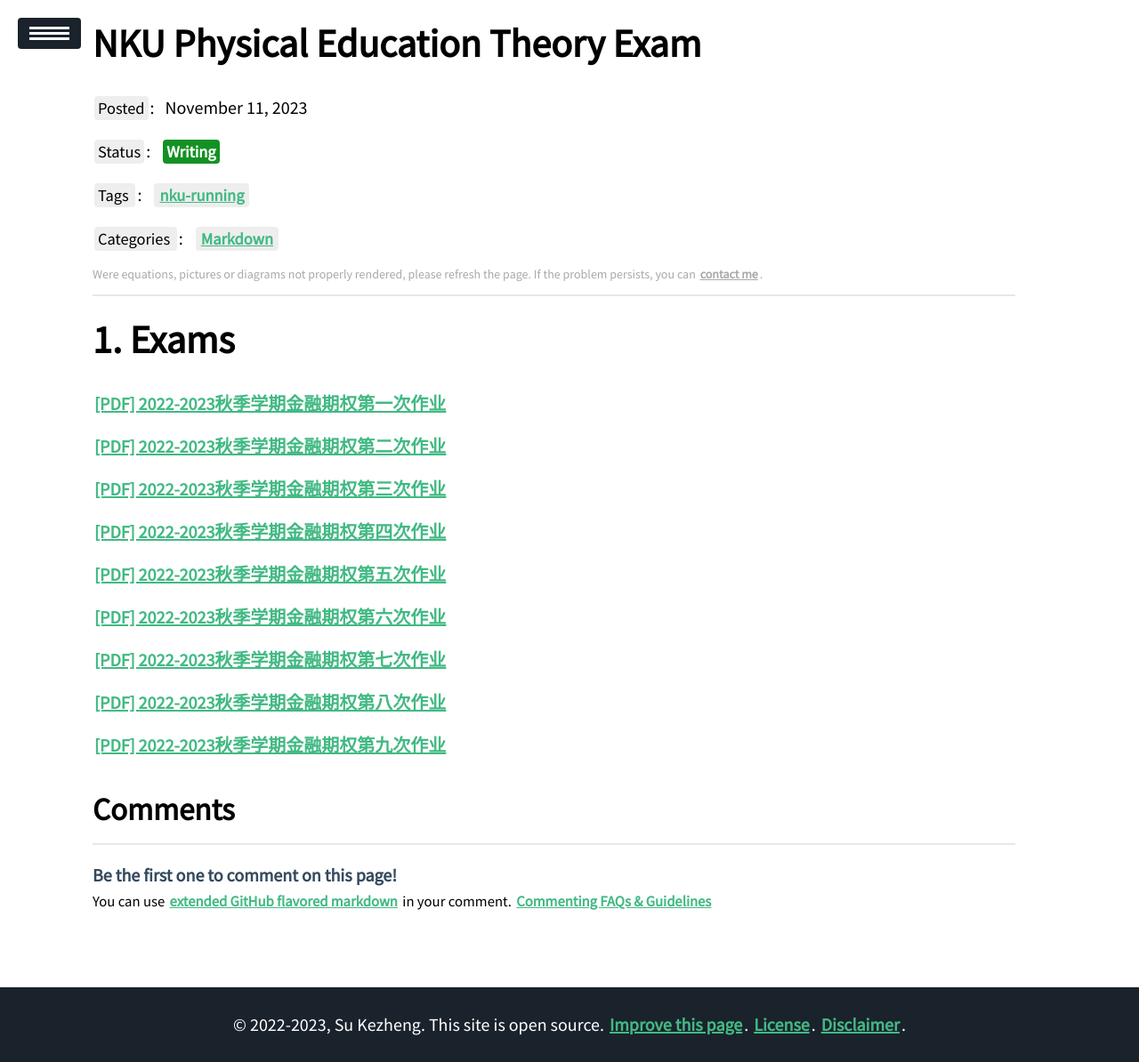
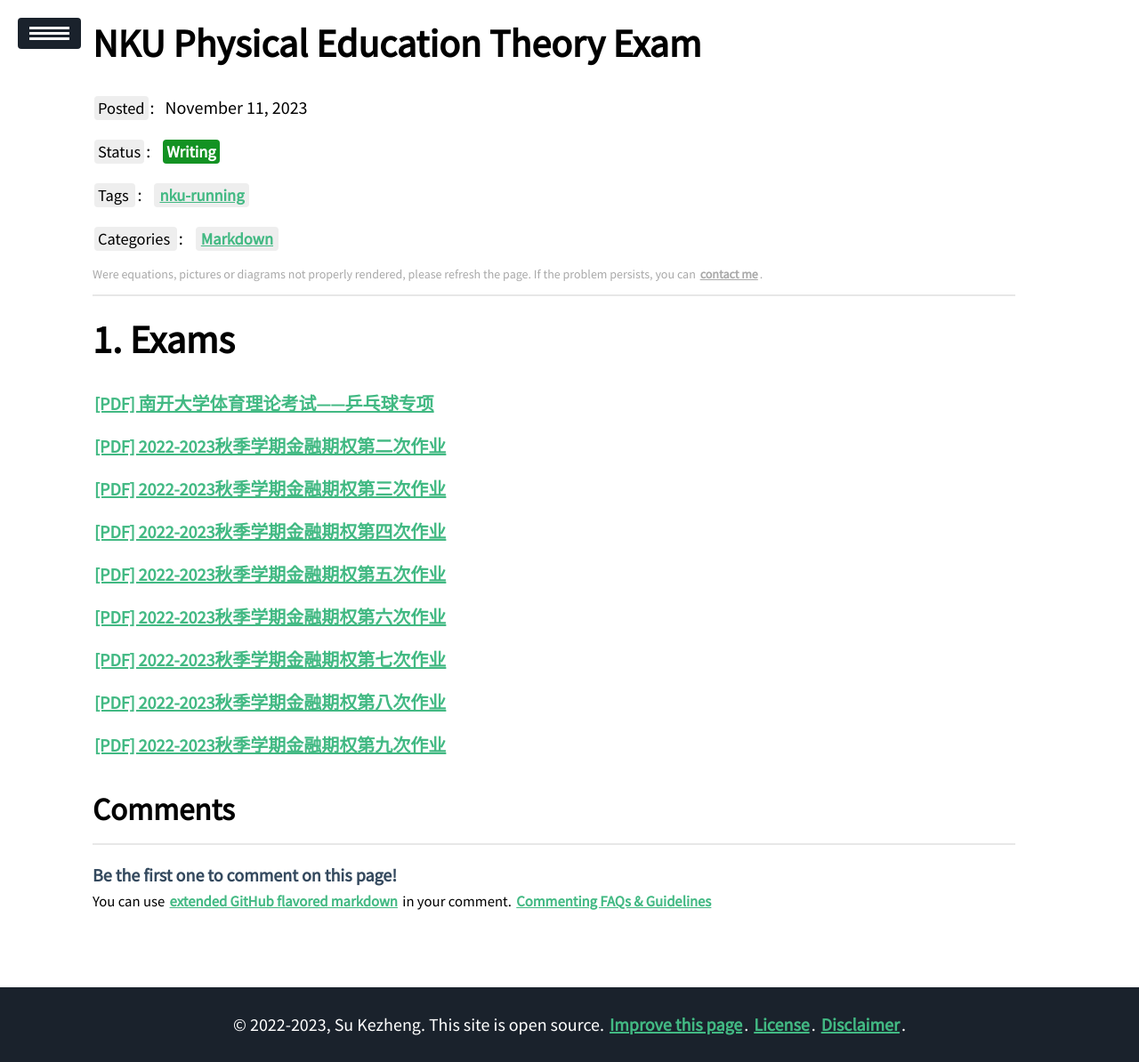
Before and after one commit to ssskz/ssskz.github.io, a Jekyll site: the page built from _posts/2023-11-11-NKU-Physical-Education-Theory-Exam.md, in a window 1280 px wide. Shown: the whole page at 89% size. Built offline with Jekyll 4.4.1, drawn with Linux system fonts in a browser that asks for light colours; our own code applies the rules of GitHub Pages for plain Markdown files; a script that is not in the unit is left out.

Commit message:
1
Signed-off-by: ssskz <12497590+ssskz@user.noreply.gitee.com>

```diff
--- a/_posts/2023-11-11-NKU-Physical-Education-Theory-Exam.md
+++ b/_posts/2023-11-11-NKU-Physical-Education-Theory-Exam.md
@@ -12,7 +12,7 @@ description: This is about the contents of Nankai University's Physical Educatio
 
 # Exams
 
-<p><a href="https://ssskz.github.io/materials/金融期权/金融期权01.pdf" target="_blank">[PDF] 2022-2023秋季学期金融期权第一次作业 </a></p>
+<p><a href="https://ssskz.github.io/materials/体育理论考试/[乒乓球].xls" target="_blank">[PDF] 南开大学体育理论考试——乒乓球专项 </a></p>
 
 <p><a href="https://ssskz.github.io/materials/金融期权/金融期权02.pdf" target="_blank">[PDF] 2022-2023秋季学期金融期权第二次作业 </a></p>
 
```
